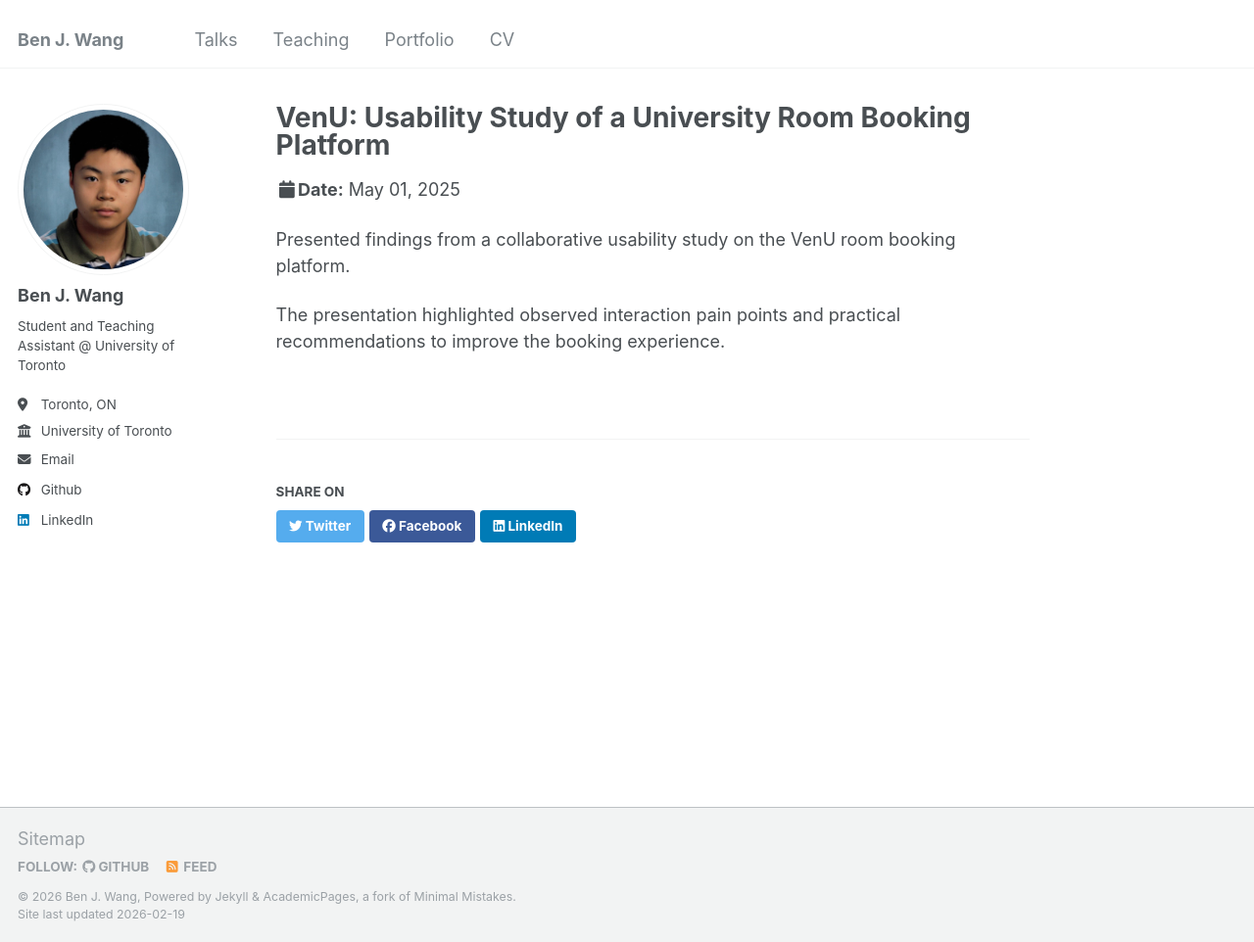
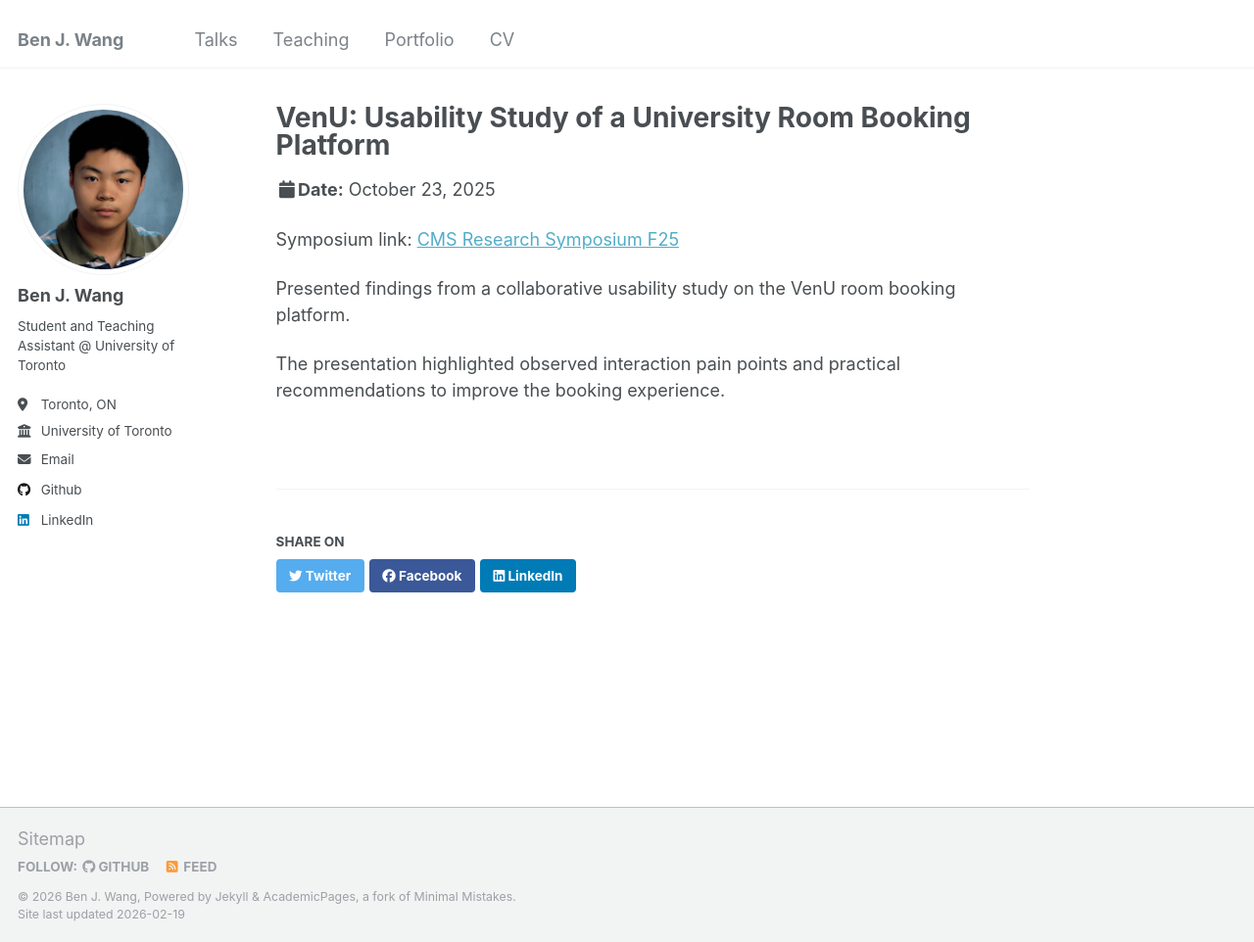
Before and after one commit to wben1998/wben1998.github.io, a Jekyll site: the page built from _talks/2025-10-23-venu-usability-study.md, in a window 1280 px wide and 962 px high. Shown: the whole window at 98% size. Built offline with Jekyll 4.4.1, drawn with Linux system fonts in a browser that asks for light colours.

Commit message:
add links

```diff
--- a/_talks/2025-05-01-venu-usability-study.md
+++ b/_talks/2025-10-23-venu-usability-study.md
@@ -2,11 +2,13 @@
 title: "VenU: Usability Study of a University Room Booking Platform"
 collection: talks
 type: "Research presentation"
-permalink: /talks/2025-05-01-venu-usability-study
+permalink: /talks/2025-10-23-venu-usability-study
 venue: "UTSC Undergraduate Research Symposium"
-date: 2025-05-01
+date: 2025-10-23
 location: "Toronto, ON, Canada"
 ---
+
+Symposium link: [CMS Research Symposium F25](https://www.utsc.utoronto.ca/cms/events/cms-research-symposium-f25)
 
 Presented findings from a collaborative usability study on the VenU room booking platform.
 
```
Also changed, not shown: _pages/cv.md (+2 -2 lines), _teaching/2014-spring-teaching-1.md (+2 -0 lines).
